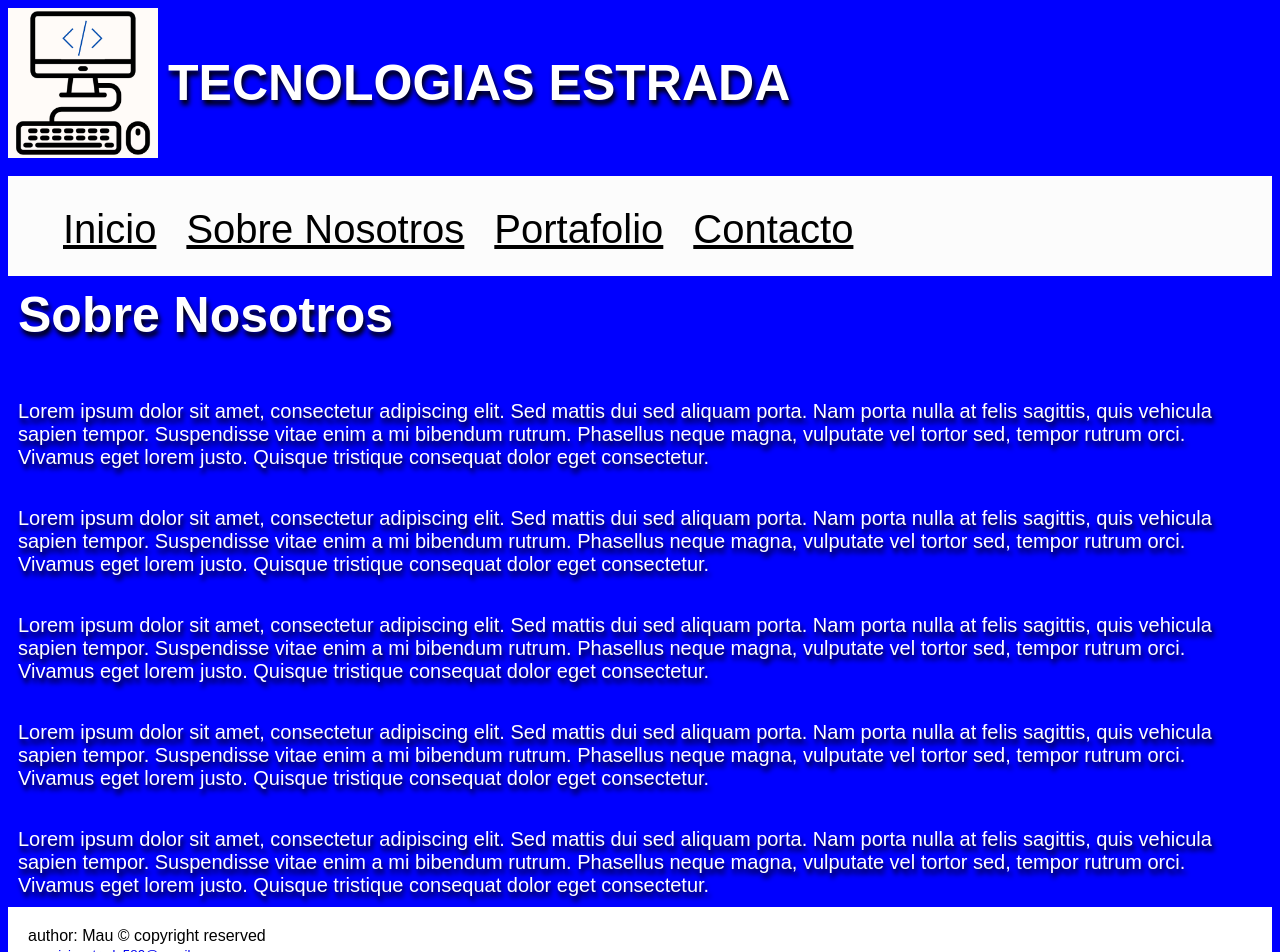
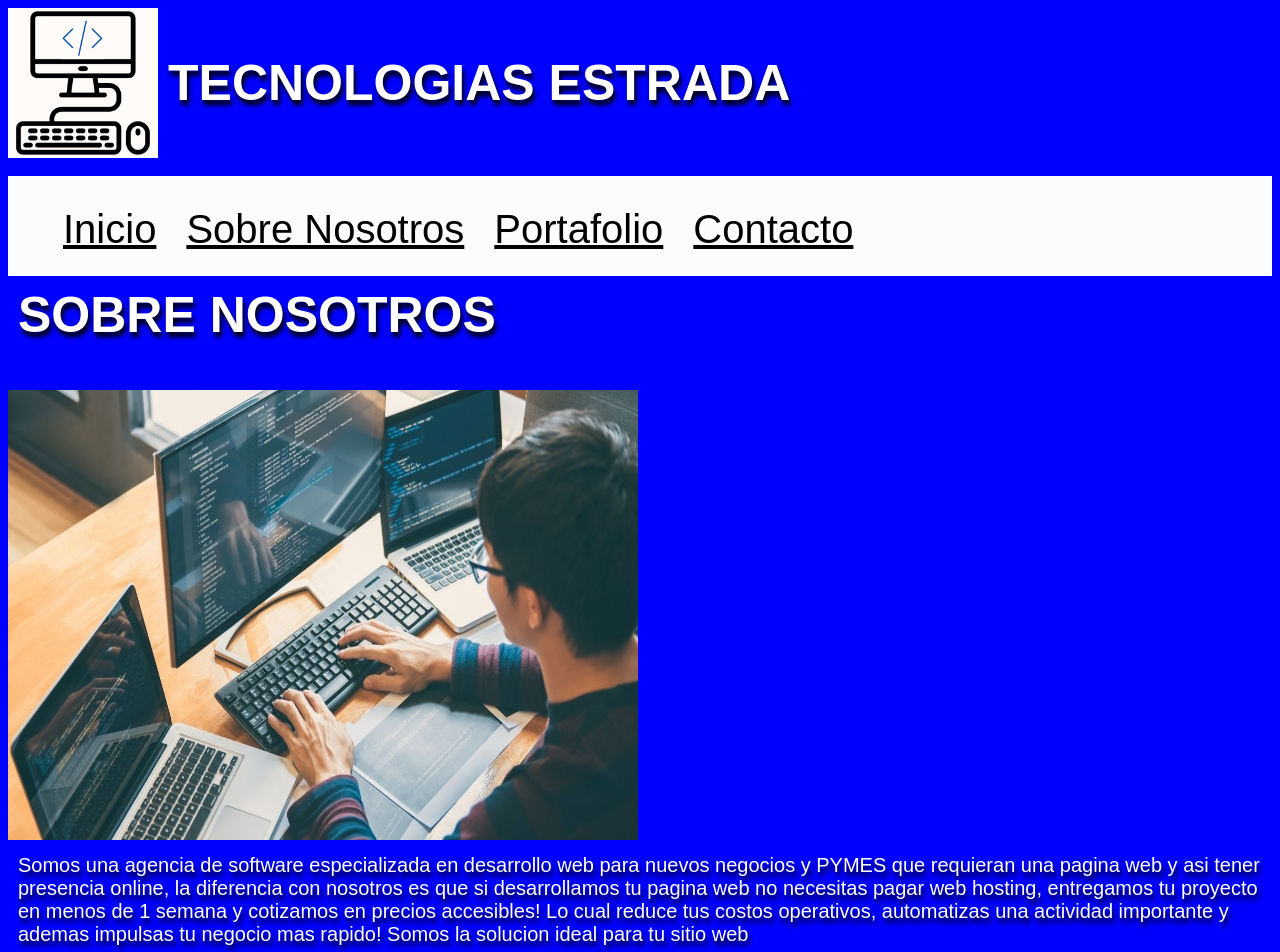
Before and after one commit to mauricioestradadlg/agenciaSoftware, a React (Create React App) app in the folder frontend/: page /aboutus in a window 1280 px wide. Shown: the top 952 px of the page. Built offline with nearby package versions, Linux system fonts and the light colour scheme.

Commit message:
about us

```diff
--- a/frontend/src/App.css
+++ b/frontend/src/App.css
@@ -67,6 +67,37 @@
 }
 
 
+/*ABOUT US*/
+
+
+#imgInicio4{
+  height: 450px;
+  width: 630px;
+}
+
+/*SmartPhones*/
+
+@media (max-width: 767px){
+
+  #imgInicio4{
+    height: 180px;
+    width: 350px;
+  }
+
+
+}
+
+/* Tabletas pequeñas */
+@media (min-width: 768px) and (max-width: 1023px){
+
+  #imgInicio4{
+    height: 220px;
+    width: 390px;
+  }
+
+}
+
+
 
 /*PROJECTOS*/
 
--- a/frontend/src/paginas/AboutUs.js
+++ b/frontend/src/paginas/AboutUs.js
@@ -5,42 +5,36 @@ export default function AboutUs(){
     return (
         <>
         <main>
-            <h1>Sobre Nosotros</h1><br/><br/>
+            <h1>SOBRE NOSOTROS</h1><br/><br/>
+            <img id ="imgInicio4" alt="Imagen aboutUS" src="./imagenes/webDev4.jpg"/>
             <p>
-                Lorem ipsum dolor sit amet, consectetur adipiscing elit.
-                Sed mattis dui sed aliquam porta. Nam porta nulla at felis sagittis,
-                quis vehicula sapien tempor. Suspendisse vitae enim a mi bibendum rutrum.
-                Phasellus neque magna, vulputate vel tortor sed, tempor rutrum orci.
-                Vivamus eget lorem justo. Quisque tristique consequat dolor eget consectetur.
+                Somos una agencia de software especializada en desarrollo web para
+                nuevos negocios y PYMES que requieran una pagina web y asi tener
+                presencia online, la diferencia con nosotros es que si desarrollamos
+                tu pagina web no necesitas pagar web hosting, entregamos tu proyecto
+                en menos de 1 semana y cotizamos en precios accesibles! Lo cual reduce
+                tus costos operativos, automatizas una actividad importante y ademas
+                impulsas tu negocio mas rapido! Somos la solucion ideal para tu sitio web
             </p><br/>
+
+            <h1>MISION</h1><br/>
             <p>
-                Lorem ipsum dolor sit amet, consectetur adipiscing elit.
-                Sed mattis dui sed aliquam porta. Nam porta nulla at felis sagittis,
-                quis vehicula sapien tempor. Suspendisse vitae enim a mi bibendum rutrum.
-                Phasellus neque magna, vulputate vel tortor sed, tempor rutrum orci.
-                Vivamus eget lorem justo. Quisque tristique consequat dolor eget consectetur.
+                Ayudar a los emprendedores automatizando y mejorando el sitio web
+                de sus negocios
             </p><br/>
+
+            <h1>VISION</h1><br/>
             <p>
-                Lorem ipsum dolor sit amet, consectetur adipiscing elit.
-                Sed mattis dui sed aliquam porta. Nam porta nulla at felis sagittis,
-                quis vehicula sapien tempor. Suspendisse vitae enim a mi bibendum rutrum.
-                Phasellus neque magna, vulputate vel tortor sed, tempor rutrum orci.
-                Vivamus eget lorem justo. Quisque tristique consequat dolor eget consectetur.
+                Ser alguien de confianza para los nuevos negocios
+                y empresas establecidas
             </p><br/>
+
+            <h1>VALORES</h1><br/>
             <p>
-                Lorem ipsum dolor sit amet, consectetur adipiscing elit.
-                Sed mattis dui sed aliquam porta. Nam porta nulla at felis sagittis,
-                quis vehicula sapien tempor. Suspendisse vitae enim a mi bibendum rutrum.
-                Phasellus neque magna, vulputate vel tortor sed, tempor rutrum orci.
-                Vivamus eget lorem justo. Quisque tristique consequat dolor eget consectetur.
+                Confianza, Lealtad y Honestidad
             </p><br/>
-            <p>
-                Lorem ipsum dolor sit amet, consectetur adipiscing elit.
-                Sed mattis dui sed aliquam porta. Nam porta nulla at felis sagittis,
-                quis vehicula sapien tempor. Suspendisse vitae enim a mi bibendum rutrum.
-                Phasellus neque magna, vulputate vel tortor sed, tempor rutrum orci.
-                Vivamus eget lorem justo. Quisque tristique consequat dolor eget consectetur.
-            </p>
+
+
         </main>
         </>);
 
```
Also changed, not shown: frontend/public/imagenes/webDev4.jpg (added).
